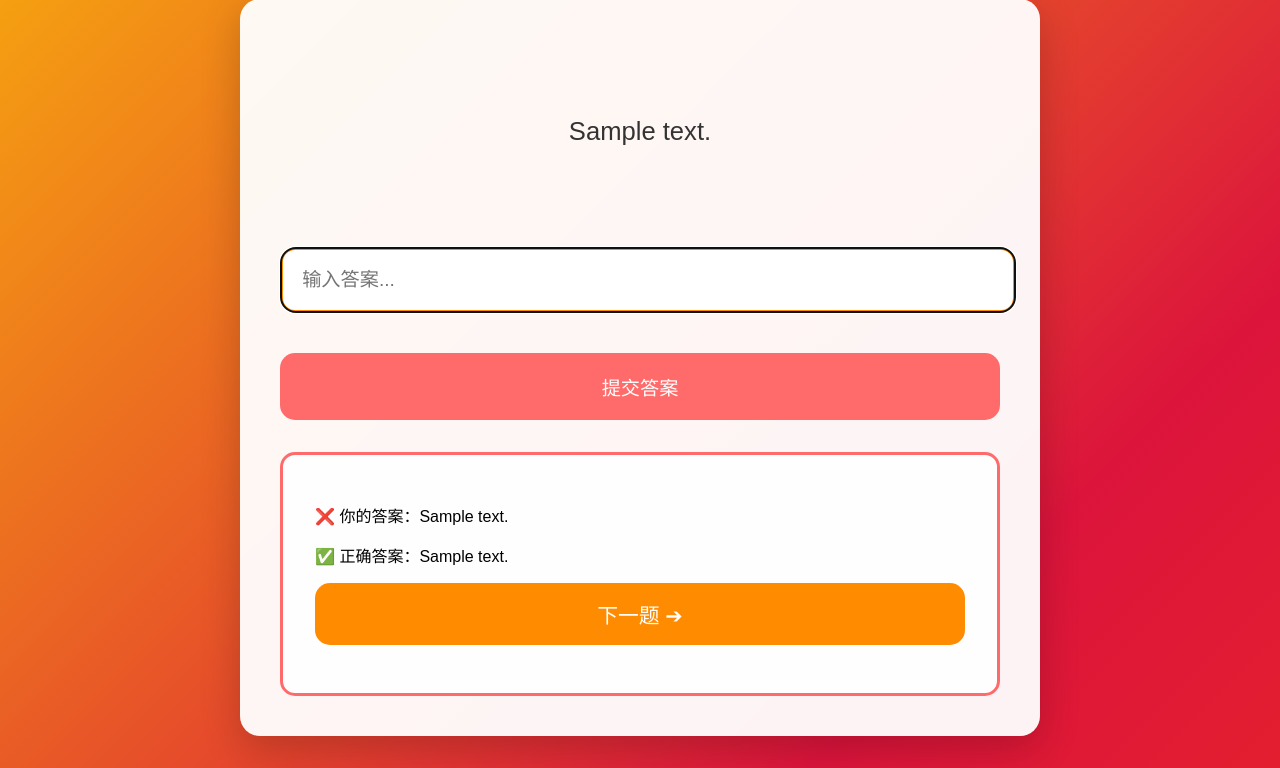
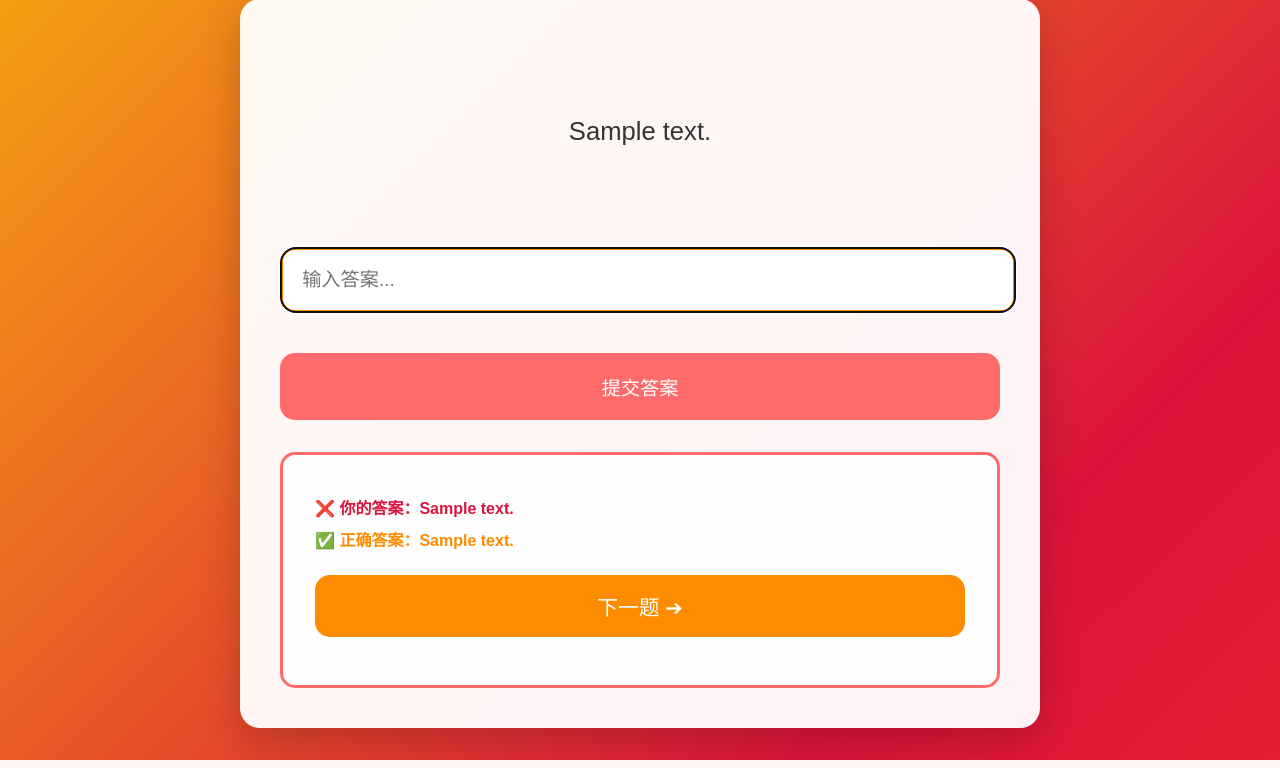
Before and after one commit to Richbool/riddles, a Python web app: template templates/index.html in a window 1280 px wide. Shown: the part 160-928 px from the top of the page. Run offline with Jinja, Linux system fonts and the light colour scheme; the template is opened without the code that fills it: most values are stand-ins (such as "Sample title", 1, 10 or a date in 2020).

Commit message:
Update index.html

```diff
--- a/templates/index.html
+++ b/templates/index.html
@@ -40,9 +40,9 @@
                 </div>
                 {% else %}
                 <div class="result-fail">
-                    <div class="user-answer-section">
-                        <p>❌ 你的答案：{{ result.user_answer }}</p>
-                        <p>✅ 正确答案：{{ result.correct_answer }}</p>
+                    <div class="answer-section">
+                        <p class="user-answer">❌ 你的答案：{{ result.user_answer }}</p>
+                        <p class="correct-answer">✅ 正确答案：{{ result.correct_answer }}</p>
                     </div>
                     <button class="next-btn" onclick="nextRiddle()">下一题 ➔</button>
                 </div>
@@ -52,25 +52,15 @@
         </main>
     </div>
 
-    <!-- 修复后的JavaScript代码 -->
     <script>
         function startGame() {
             window.location.href = "/start";
         }
 
-        // 优化后的答案提交函数
         function submitAnswer(form) {
-            const answerInput = document.getElementById('answerInput');
-            const rawAnswer = answerInput.value.trim();
-
-            if (!rawAnswer) {
-                alert('请输入答案');
-                return false;
-            }
-
-            // 双重编码处理特殊字符
-            const encodedAnswer = encodeURIComponent(encodeURIComponent(rawAnswer));
-            window.location.href = `/check/${encodedAnswer}`;
+            const answer = document.getElementById('answerInput').value;
+            if (answer.trim().length === 0) return false;
+            window.location.href = `/check/${encodeURIComponent(answer)}`;
             return false;
         }
 
```
